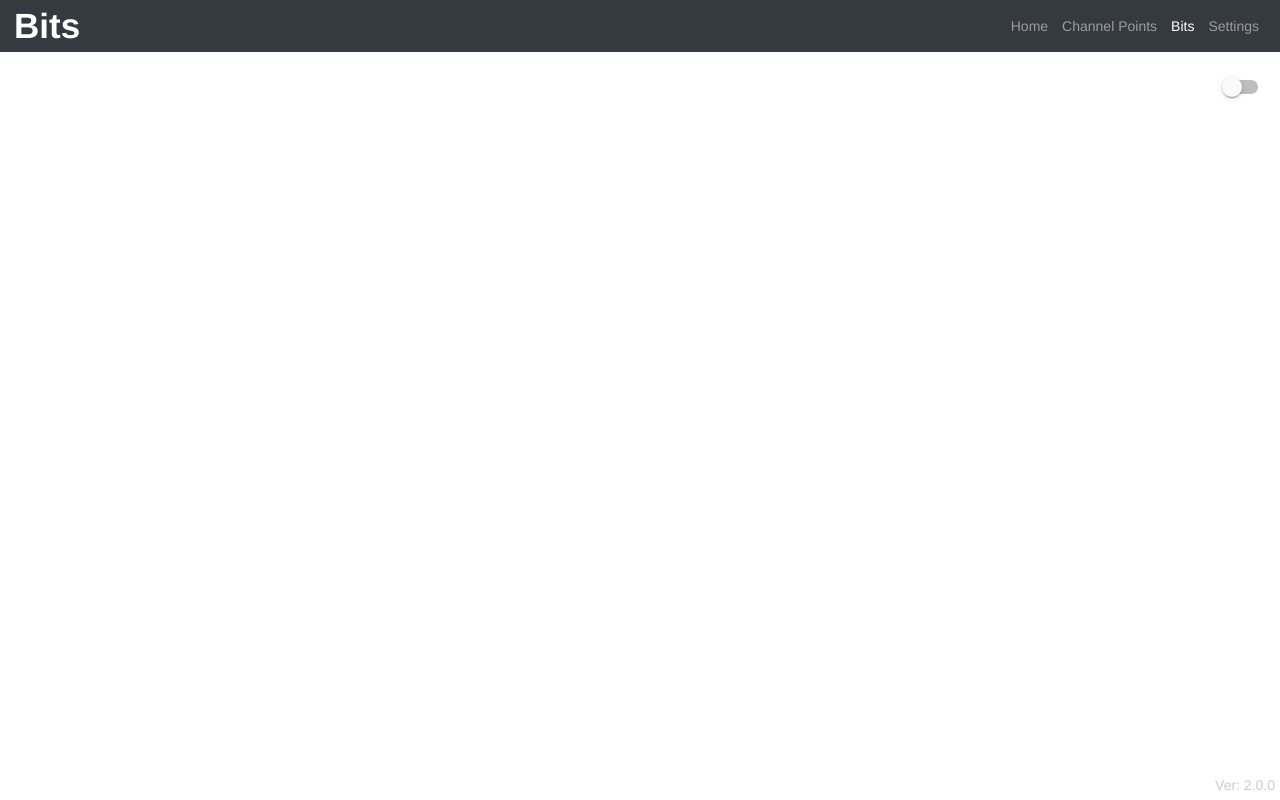
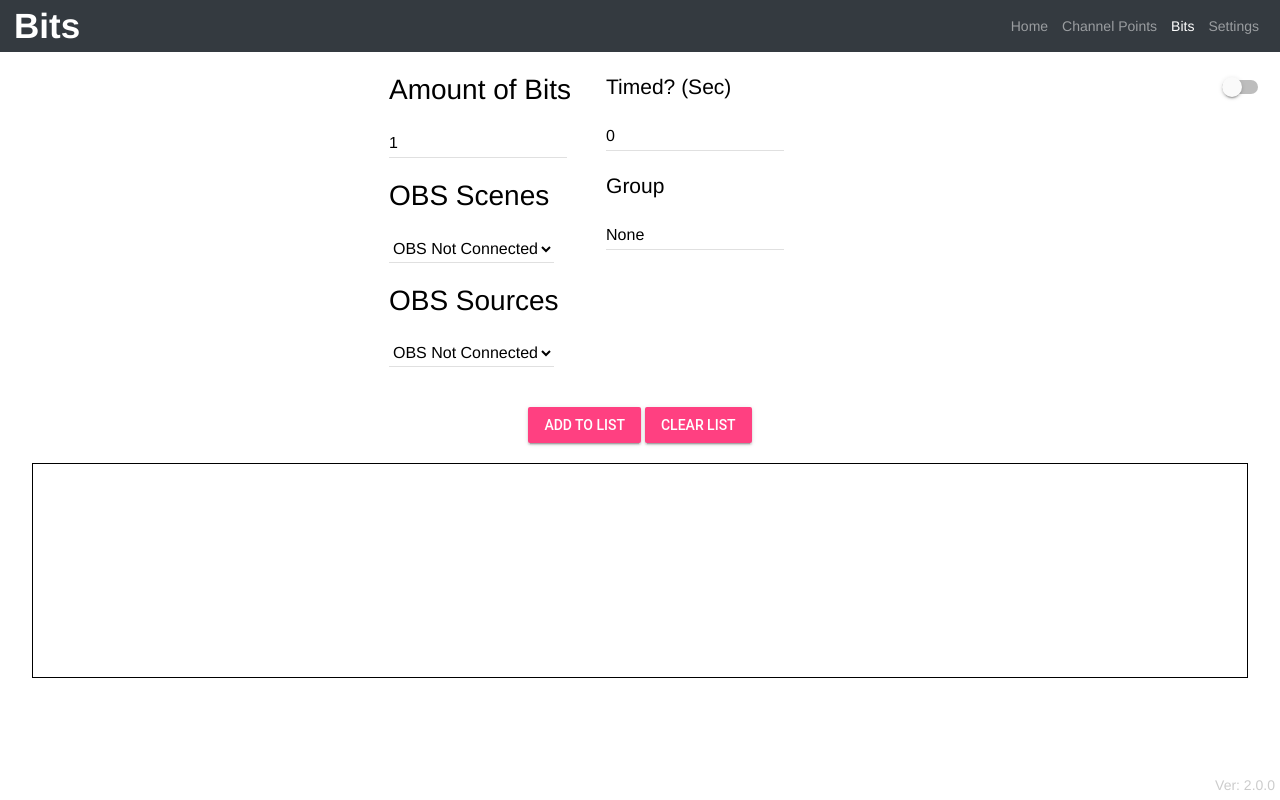
Before and after one commit to rubbertoe64/twitch-obs-control, an Electron app: page src/index.html in a window 1280 px wide. Both pictures are taken after a click on the link "Bits". Drawn offline with nearby package versions, Linux system fonts and the light colour scheme; no server answers.

```diff
--- a/src/index.html
+++ b/src/index.html
@@ -46,7 +46,7 @@
       </label>
     </div>
     <div id="main-body">
-
+      <!-- START HOME PAGE -->
       <section id="home-page" class="intro-appear">
         <h1 class="show">👋 Hello 👋</h1>
         <p class="show">This app is used to toggle obs sources using various Twitch services</p>
@@ -70,7 +70,8 @@
           </button>
         </div>
       </section>
-
+      <!-- END HOME PAGE -->
+      <!-- START CHANNEL POINTS PAGE -->
       <div id="channel-points-page" class="hide-page">
         <div class="right-side">
           <div class="column2 scenes">
@@ -122,22 +123,85 @@
             <button class="mdl-button mdl-js-button mdl-button--raised mdl-js-ripple-effect mdl-button--accent" onclick="getRewards()">
               Refresh Rewards
             </button>
-            <button class="mdl-button mdl-js-button mdl-button--raised mdl-js-ripple-effect mdl-button--accent" onclick="testToggleSource()">
+            <button class="mdl-button mdl-js-button mdl-button--raised mdl-js-ripple-effect mdl-button--accent" onclick="clearPointsTable()">
               Clear List
             </button>
           </div>
         </form>
         <div class="reward-points-list">
-          <!-- <ul class="mdl-list" id="points-source-list">
-          </ul> -->
           <table class="mdl-data-table mdl-js-data-table mdl-shadow--2dp list-table-props" id="points-source-list">
             <thead>
             </tbody>
           </table>
         </div>
       </div>
+      <!-- END CHANNEL POINTS PAGE -->
+      <!-- START BITS PAGE -->
       <div id="bits-page" class="hide-page">
+
+        <div class="right-side">
+          <div class="column2 scenes">
+            <div class="mid-column2">
+              <!-- <label for="bits-amount">Bits Amount</label> -->
+              <div class="sub-title">Amount of Bits</div>
+              <input class="mdl-textfield__input" type="number" min="1" pattern="^[+]?([0-9]+(?:[\.][0-9]*)?|\.[0-9]+)$" value="1" id="bits-input">
+              <span class="mdl-textfield__error">Input is not an acceptable number!</span>
+
+            </div>
+            <div class="mid-column1">
+              <div class="sub-title">OBS Scenes</div>
+              <select name="scenes" class="mdl-textfield__input" id="bit-scenes" onchange="onBitsSceneSelectionChange()">
+                <option value="not-connected">OBS Not Connected</option>
+              </select>
+            </div>
+            <div class="mid-column2">
+              <div class="sub-title">OBS Sources</div>
+              <select name="sources" class="mdl-textfield__input" id="bit-sources" onchange="onBitsSourceSelectionChange()">
+                <option value="not-connected">OBS Not Connected</option>
+              </select>
+            </div>
+          </div>
+          <div class="advanced-options">
+            <div class="sub-title2" id="bit-time-title">Timed? (Sec)</div>
+            <div class="mdl-tooltip" data-mdl-for="bit-time-title">
+              Sets a timer for duration of source toggle. Set 0 if you want to just toggle on and off.
+              Set the number of seconds the media is.
+            </div>
+            <div class="mdl-textfield mdl-js-textfield">
+              <input class="mdl-textfield__input" type="text" pattern="^[+]?([0-9]+(?:[\.][0-9]*)?|\.[0-9]+)$" value="0" id="bit-time-input">
+              <label class="mdl-textfield__label" for="bit-time-input">Timed?</label>
+              <span class="mdl-textfield__error">Input is not an acceptable number!</span>
+            </div>
+            <div class="sub-title2" id="bit-group-title">Group</div>
+            <div class="mdl-tooltip" data-mdl-for="bit-group-title">
+              Add scene to group that will toggle off all in that group and only turn on specified scene.
+            </div>
+            <div class="mdl-textfield mdl-js-textfield">
+              <input class="mdl-textfield__input" type="text" value="None" id="bit-group-input">
+              <label class="mdl-textfield__label" for="group-input">Group</label>
+            </div>
+          </div>
+        </div>
+        <form action="#" onsubmit="return false" class="bits-button-list">
+          <div class="button-list">
+            <button class="mdl-button mdl-js-button mdl-button--raised mdl-js-ripple-effect mdl-button--accent" type="submit" onclick="mapSourceBits()">
+              Add to List
+            </button>
+            <button class="mdl-button mdl-js-button mdl-button--raised mdl-js-ripple-effect mdl-button--accent" onclick="clearBitsTable()">
+              Clear List
+            </button>
+          </div>
+        </form>
+        <div class="reward-bits-list">
+          <table class="mdl-data-table mdl-js-data-table mdl-shadow--2dp list-table-props" id="bits-source-list">
+            <thead>
+            </tbody>
+          </table>
+        </div>
       </div>
+      <!-- END BITS PAGE -->
+
+      <!-- START SETTINGS PAGE -->
       <div id="settings-page" class="hide-page">
         <div class="row">
           <div class="column1">
@@ -203,7 +267,7 @@
           <div class="small-text-red copy">channel:manage:redemptions channel:read:redemptions channel:read:hype_train channel:read:subscriptions moderation:read moderation:read user:edit user:read:email chat:edit chat:read</div>
         </dialog>
       </div>
-
+      <!-- END SETTINGS PAGE -->
 
 
     </div>
```
